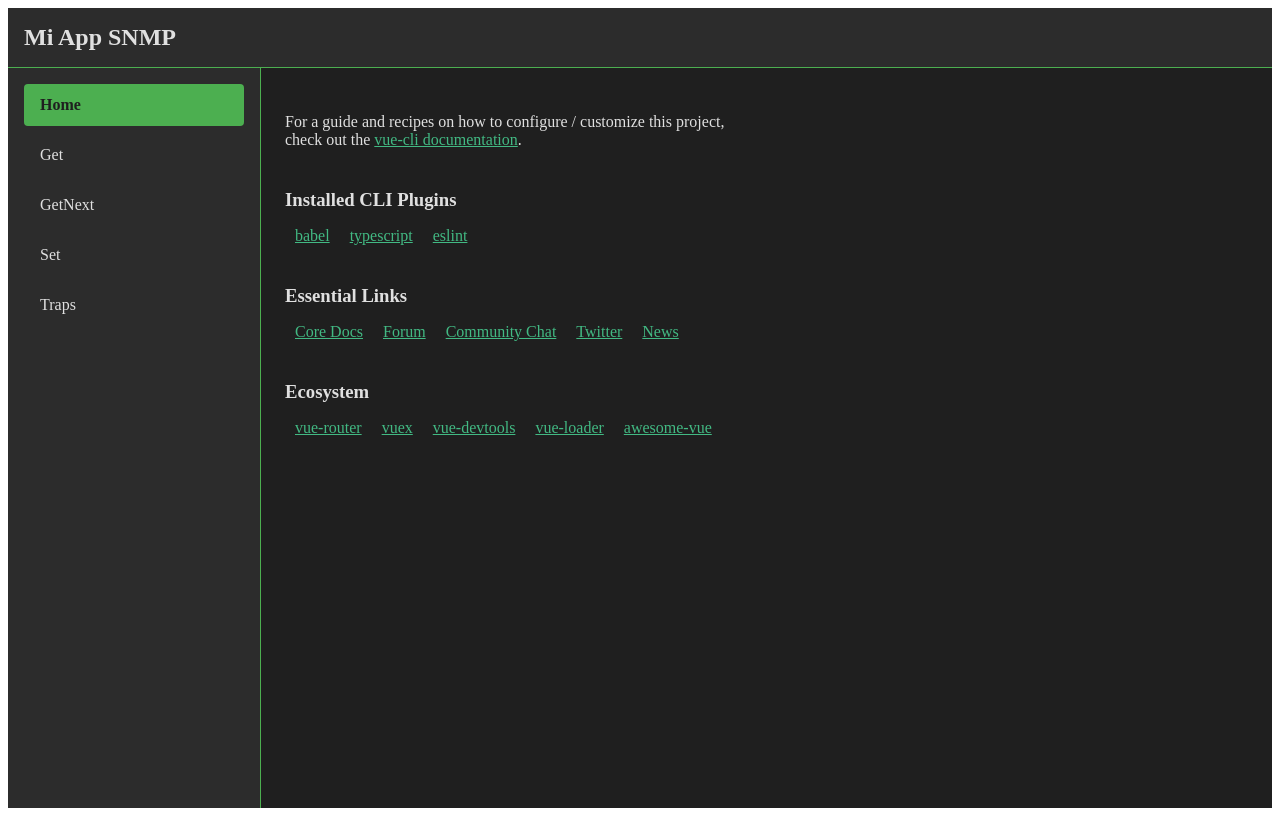
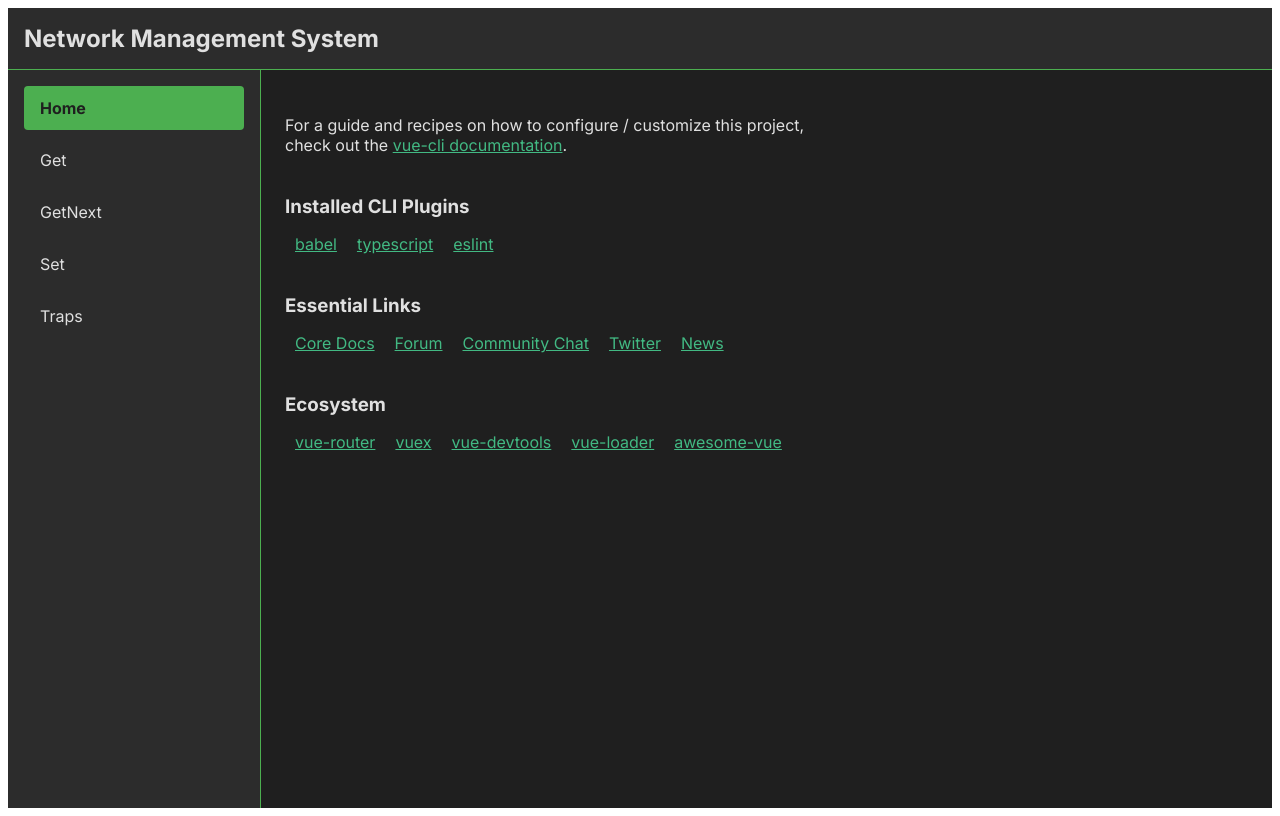
Before and after one commit to dennisperezEPN/ar-proyecto2-frontend, a Vue app: page / in a window 1280 px wide. Built offline with nearby package versions, Linux system fonts and the light colour scheme.

Commit message:
Cambio de tipo de letra para el proyecto

```diff
--- a/src/App.vue
+++ b/src/App.vue
@@ -1,7 +1,7 @@
 <template>
   <div id="app">
     <header class="app-header">
-      <h1>Mi App SNMP</h1>
+      <h1> Network Management System</h1>
     </header>
 
     <div class="app-body">
@@ -28,12 +28,15 @@
 </script>
 
 <style>
+@import url('https://fonts.googleapis.com/css2?family=Inter:wght@300;400;500;600;700&display=swap');
+
 :root {
   --bg-dark: #1f1f1f;
   --text-light: #e0e0e0;
   --accent-green: #4caf50;
   --bg-panel: #2c2c2c;
   --hover-green: #357a38;
+  --font-family: 'Inter', sans-serif;
 }
 
 #app {
@@ -43,6 +46,7 @@
   margin: 0;
   background: var(--bg-dark);
   color: var(--text-light);
+  font-family: var(--font-family);
 }
 
 .app-header {
```
